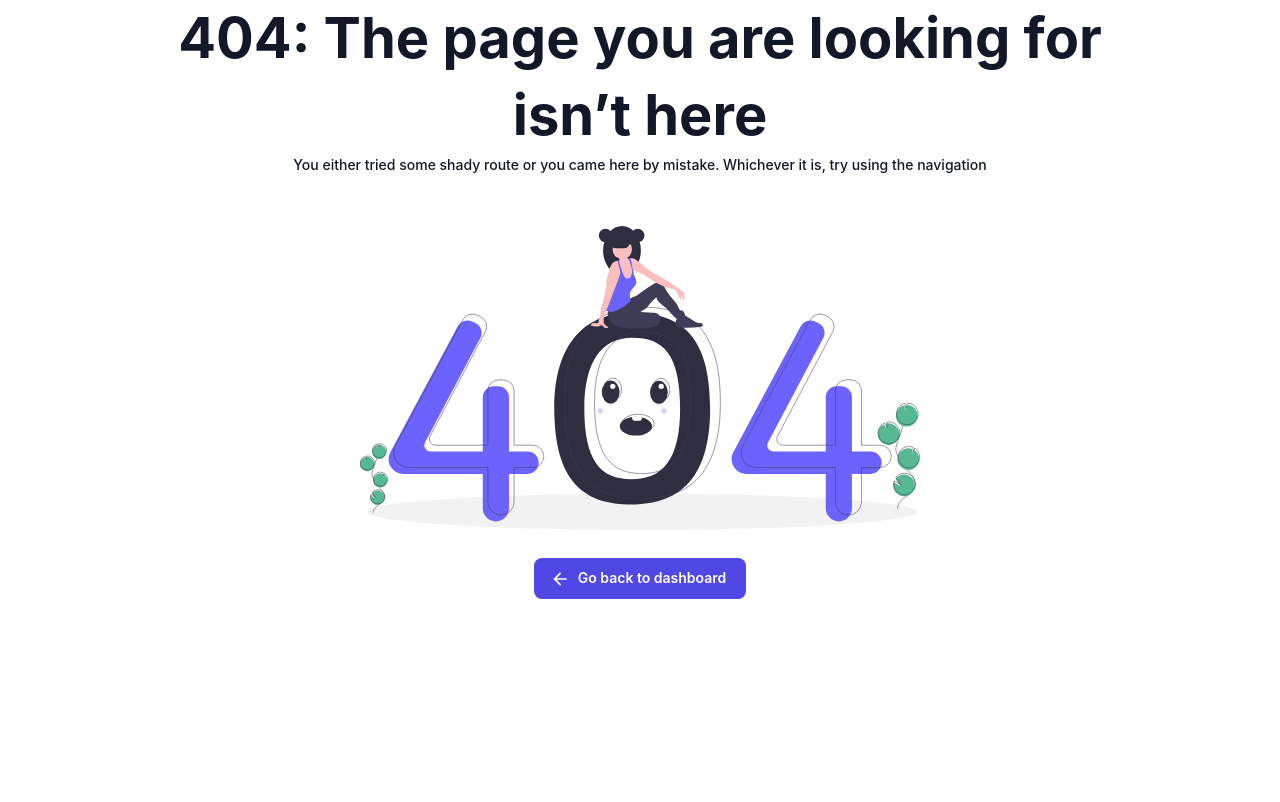
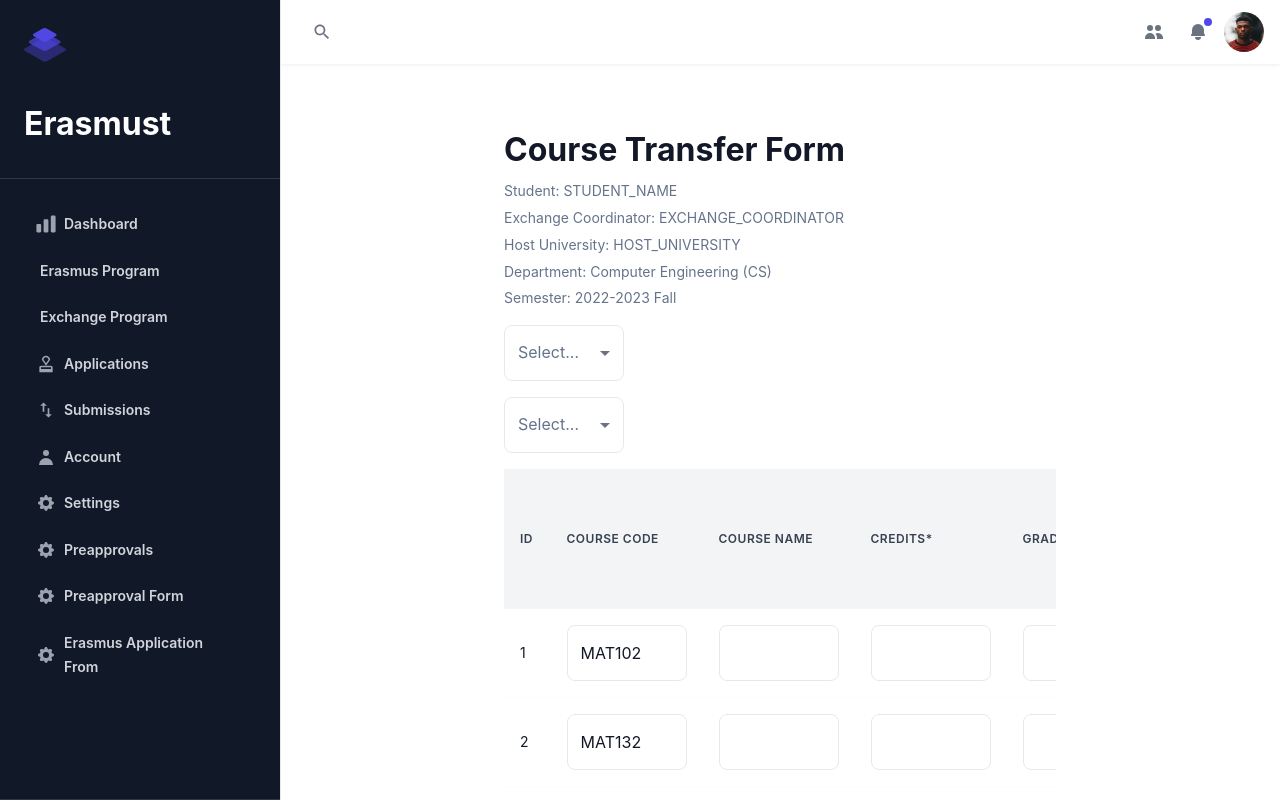
Before and after one commit to tolgaozgun/erasmust, a React (Create React App) app in the folder frontend/: page /ctForm in a window 1280 px wide. Before the commit this address had no page. Shown: the top 802 px of the page. Built offline with nearby package versions, Linux system fonts and the light colour scheme.

Commit message:
Fully functional CT form

```diff
--- a/frontend/src/pages/student/courseTransferForm.js
+++ b/frontend/src/pages/student/courseTransferForm.js
@@ -24,6 +24,7 @@ import MenuItem from '@mui/material/MenuItem';
 import FormControl from '@mui/material/FormControl';
 import {styled} from "@mui/material/styles";
 import {DataGrid} from "@mui/x-data-grid";
+import { minWidth } from '@mui/system';
 
 
 const DashboardLayoutRoot = styled('div')(({ theme }) => ({
@@ -45,7 +46,8 @@ const tableData = [
         grade: "",
         courseCode2: "",
         credits2: "",
-        courseCode3: ""
+        courseCode3: "",
+        names: ["courseCode[0]", "courseName[0]", "credits[0]", "grade[0]", "courseCode2[0]", "credits2[0]", "courseCode3[0]"]
     },
     {
         id: 2,
@@ -55,7 +57,8 @@ const tableData = [
         grade: "",
         courseCode2: "",
         credits2: "",
-        courseCode3: ""
+        courseCode3: "",
+        names: ["courseCode[1]", "courseName[1]", "credits[1]", "grade[1]", "courseCode2[1]", "credits2[1]", "courseCode3[1]"]
     },
     {
         id: 3,
@@ -65,7 +68,8 @@ const tableData = [
         grade: "",
         courseCode2: "",
         credits2: "",
-        courseCode3: ""
+        courseCode3: "",
+        names: ["courseCode[2]", "courseName[2]", "credits[2]", "grade[2]", "courseCode2[2]", "credits2[2]", "courseCode3[2]"]
     },
     {
         id: 4,
@@ -75,7 +79,8 @@ const tableData = [
         grade: "",
         courseCode2: "",
         credits2: "",
-        courseCode3: ""
+        courseCode3: "",
+        names: ["courseCode[3]", "courseName[3]", "credits[3]", "grade[3]", "courseCode2[3]", "credits2[3]", "courseCode3[3]"]
     },
     {
         id: 5,
@@ -85,7 +90,8 @@ const tableData = [
         grade: "",
         courseCode2: "",
         credits2: "",
-        courseCode3: ""
+        courseCode3: "",
+        names: ["courseCode[4]", "courseName[4]", "credits[4]", "grade[4]", "courseCode2[4]", "credits2[4]", "courseCode3[4]"]
     },
     {
         id: 6,
@@ -95,7 +101,8 @@ const tableData = [
         grade: "",
         courseCode2: "",
         credits2: "",
-        courseCode3: ""
+        courseCode3: "",
+        names: ["courseCode[5]", "courseName[5]", "credits[5]", "grade[5]", "courseCode2[5]", "credits2[5]", "courseCode3[5]"]
     },
     {
         id: 7,
@@ -105,7 +112,8 @@ const tableData = [
         grade: "",
         courseCode2: "",
         credits2: "",
-        courseCode3: ""
+        courseCode3: "",
+        names: ["courseCode[6]", "courseName[6]", "credits[6]", "grade[6]", "courseCode2[6]", "credits2[6]", "courseCode3[6]"]
     },
     {
         id: 8,
@@ -115,7 +123,8 @@ const tableData = [
         grade: "",
         courseCode2: "",
         credits2: "",
-        courseCode3: ""
+        courseCode3: "",
+        names: ["courseCode[7]", "courseName[7]", "credits[7]", "grade[7]", "courseCode2[7]", "credits2[7]", "courseCode3[7]"]
     },
     {
         id: 9,
@@ -125,7 +134,8 @@ const tableData = [
         grade: "",
         courseCode2: "",
         credits2: "",
-        courseCode3: ""
+        courseCode3: "",
+        names: ["courseCode[8]", "courseName[8]", "credits[8]", "grade[8]", "courseCode2[8]", "credits2[8]", "courseCode3[8]"]
     },
     {
         id: 10,
@@ -135,7 +145,8 @@ const tableData = [
         grade: "",
         courseCode2: "",
         credits2: "",
-        courseCode3: ""
+        courseCode3: "",
+        names: ["courseCode[9]", "courseName[9]", "credits[9]", "grade[9]", "courseCode2[9]", "credits2[9]", "courseCode3[9]"]
     }
 ]
 
@@ -162,36 +173,43 @@ const CTForm = () => {
             courseCode3: ["", "", "", "", "", "", "", "", "", ""],
             studentSelect1: "",
             studentSelect2: ""
-        }/*,
+        },
         validationSchema: Yup.object({
-            courseCode: Yup
+            courseCode: Yup.array().of(
+                Yup
                 .string()
                 .max(255)
-                .required('Email is required'),
-            courseName: Yup
+                .required('Email is required')),
+            courseName: Yup.array().of(
+                Yup
                 .string()
                 .max(255)
-                .required('First name is required'),
-            credits: Yup
+                .required('First name is required')),
+            credits: Yup.array().of(
+                Yup
                 .string()
                 .max(255)
-                .required('Last name is required'),
-            grade: Yup
+                .required('Last name is required')),
+            grade: Yup.array().of(
+                Yup
                 .string()
                 .max(255)
-                .required('Password is required'),
-            courseCode2: Yup
+                .required('Password is required')),
+            courseCode2: Yup.array().of(
+                Yup
                 .string()
                 .max(255)
-                .required('Password is required'),
-            credits2: Yup
+                .required('Password is required')),
+            credits2: Yup.array().of(
+                Yup
                 .string()
                 .max(255)
-                .required('Password is required'),
-            courseCode3: Yup
+                .required('Password is required')),
+            courseCode3: Yup.array().of(
+                Yup
                 .string()
                 .max(255)
-                .required('Password is required'),
+                .required('Password is required')),
             studentSelect1: Yup
                 .string()
                 .max(255)
@@ -200,7 +218,7 @@ const CTForm = () => {
                 .string()
                 .max(255)
                 .required('Password is required')
-        })*/,
+        }),
         onSubmit: values => {
             console.log(JSON.stringify(values, null, 2));
         }
@@ -334,30 +352,110 @@ const CTForm = () => {
                         <TableContainer>
                             <Table>
                                 <TableHead>
-
+                                    <TableCell>ID</TableCell>
+                                    <TableCell>Course Code</TableCell>
+                                    <TableCell>Course Name</TableCell>
+                                    <TableCell>Credits*</TableCell>
+                                    <TableCell>Grade**</TableCell>
+                                    <TableCell>Course Code and Name for a Required Course,
+                                        Elective Group Name for an Elective Requirement
+                                    </TableCell>
+                                    <TableCell>Credits</TableCell>
+                                    <TableCell>Elective Requirement Exemptions only:
+                                        Course code(s) of directly equivalent course(s), if any ***
+                                    </TableCell>
                                 </TableHead>
                                 <TableBody>
                                     {
-                                        tableData.map((row, index) => (
+                                        tableData.map((row, index,) => (
                                             <TableRow
                                                 key={row.id}
                                             >
                                                 <TableCell>{row.id}</TableCell>
                                                 <TableCell>
                                                     <TextField
+                                                        sx={{
+                                                         minWidth: 120
+                                                        }}
                                                         onChange={formik.handleChange}
                                                         onBlur={formik.handleBlur}
-                                                        value={formik.values.courseCode[row.id-1]}
+                                                        value={formik.values.courseCode[index]}
                                                         error={Boolean(formik.touched.courseCode && formik.errors.courseCode)}
-                                                        name="courseCode[${index}]"
+                                                        name={row.names[0]}
                                                 />
                                                 </TableCell>
-                                                <TableCell>{row.courseName}</TableCell>
-                                                <TableCell>{row.credits}</TableCell>
-                                                <TableCell>{row.grade}</TableCell>
-                                                <TableCell>{row.courseCode2}</TableCell>
-                                                <TableCell>{row.credits2}</TableCell>
-                                                <TableCell>{row.courseCode3}</TableCell>
+                                                <TableCell>
+                                                    <TextField
+                                                        sx={{
+                                                         minWidth: 120
+                                                        }}
+                                                        onChange={formik.handleChange}
+                                                        onBlur={formik.handleBlur}
+                                                        value={formik.values.courseName[index]}
+                                                        error={Boolean(formik.touched.courseName && formik.errors.courseName)}
+                                                        name={row.names[1]}
+                                                />
+                                                </TableCell>
+                                                <TableCell>
+                                                    <TextField
+                                                        sx={{
+                                                         minWidth: 120
+                                                        }}
+                                                        onChange={formik.handleChange}
+                                                        onBlur={formik.handleBlur}
+                                                        value={formik.values.credits[index]}
+                                                        error={Boolean(formik.touched.credits && formik.errors.credits)}
+                                                        name={row.names[2]}
+                                                />
+                                                </TableCell>
+                                                <TableCell>
+                                                    <TextField
+                                                        sx={{
+                                                         minWidth: 120
+                                                        }}
+                                                        onChange={formik.handleChange}
+                                                        onBlur={formik.handleBlur}
+                                                        value={formik.values.grade[index]}
+                                                        error={Boolean(formik.touched.grade && formik.errors.grade)}
+                                                        name={row.names[3]}
+                                                />
+                                                </TableCell>
+                                                <TableCell>
+                                                    <TextField
+                                                        sx={{
+                                                         minWidth: 120
+                                                        }}
+                                                        onChange={formik.handleChange}
+                                                        onBlur={formik.handleBlur}
+                                                        value={formik.values.courseCode2[index]}
+                                                        error={Boolean(formik.touched.courseCode2 && formik.errors.courseCode2)}
+                                                        name={row.names[4]}
+                                                />
+                                                </TableCell>
+                                                <TableCell>
+                                                    <TextField
+                                                        sx={{
+                                                         minWidth: 120
+                                                        }}
+                                                        onChange={formik.handleChange}
+                                                        onBlur={formik.handleBlur}
+                                                        value={formik.values.credits2[index]}
+                                                        error={Boolean(formik.touched.credits2 && formik.errors.credits2)}
+                                                        name={row.names[5]}
+                                                />
+                                                </TableCell>
+                                                <TableCell>
+                                                    <TextField
+                                                        sx={{
+                                                         minWidth: 120
+                                                        }}
+                                                        onChange={formik.handleChange}
+                                                        onBlur={formik.handleBlur}
+                                                        value={formik.values.courseCode3[index]}
+                                                        error={Boolean(formik.touched.courseCode3 && formik.errors.courseCode3)}
+                                                        name={row.names[6]}
+                                                />
+                                                </TableCell>
                                             </TableRow>
                                         ))
                                     }
--- a/frontend/src/routeConfig.tsx
+++ b/frontend/src/routeConfig.tsx
@@ -24,6 +24,7 @@ import Splash from "./pages/splash";
 import Error from "./pages/404";
 
 import {Navigate} from "react-router-dom";
+import CTForm from "./pages/student/courseTransferForm";
 
 export const routeItems: Array<IRoute> = [
     {
@@ -117,6 +118,12 @@ export const routeItems: Array<IRoute> = [
         exact: true,
     },
     {
+        path: '/ctForm',
+        title: "Course Transfer Form",
+        content: <CTForm />,
+        exact: true,
+    },
+    {
         path: '*',
         title: "Student Register",
         content: <Error/>,
```
